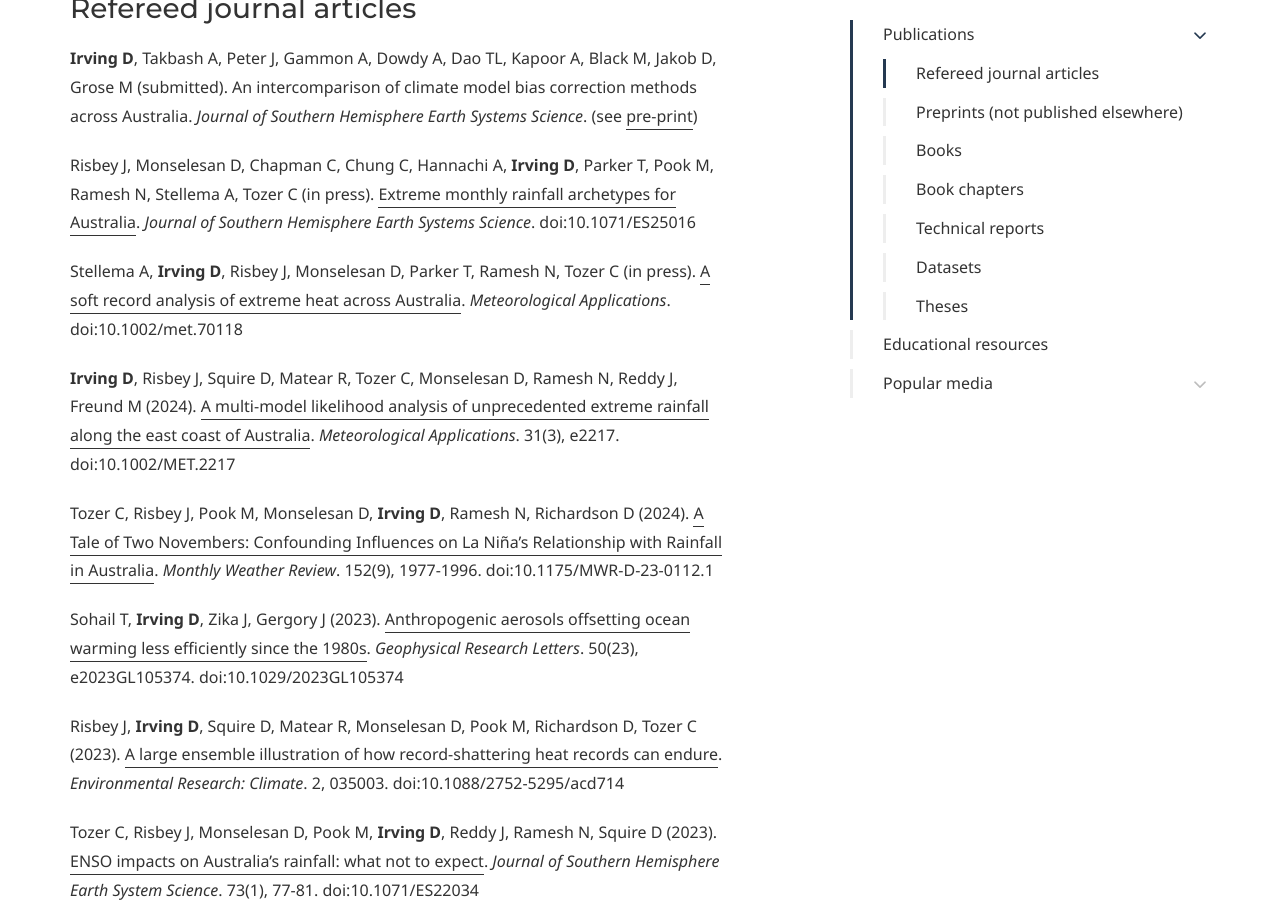
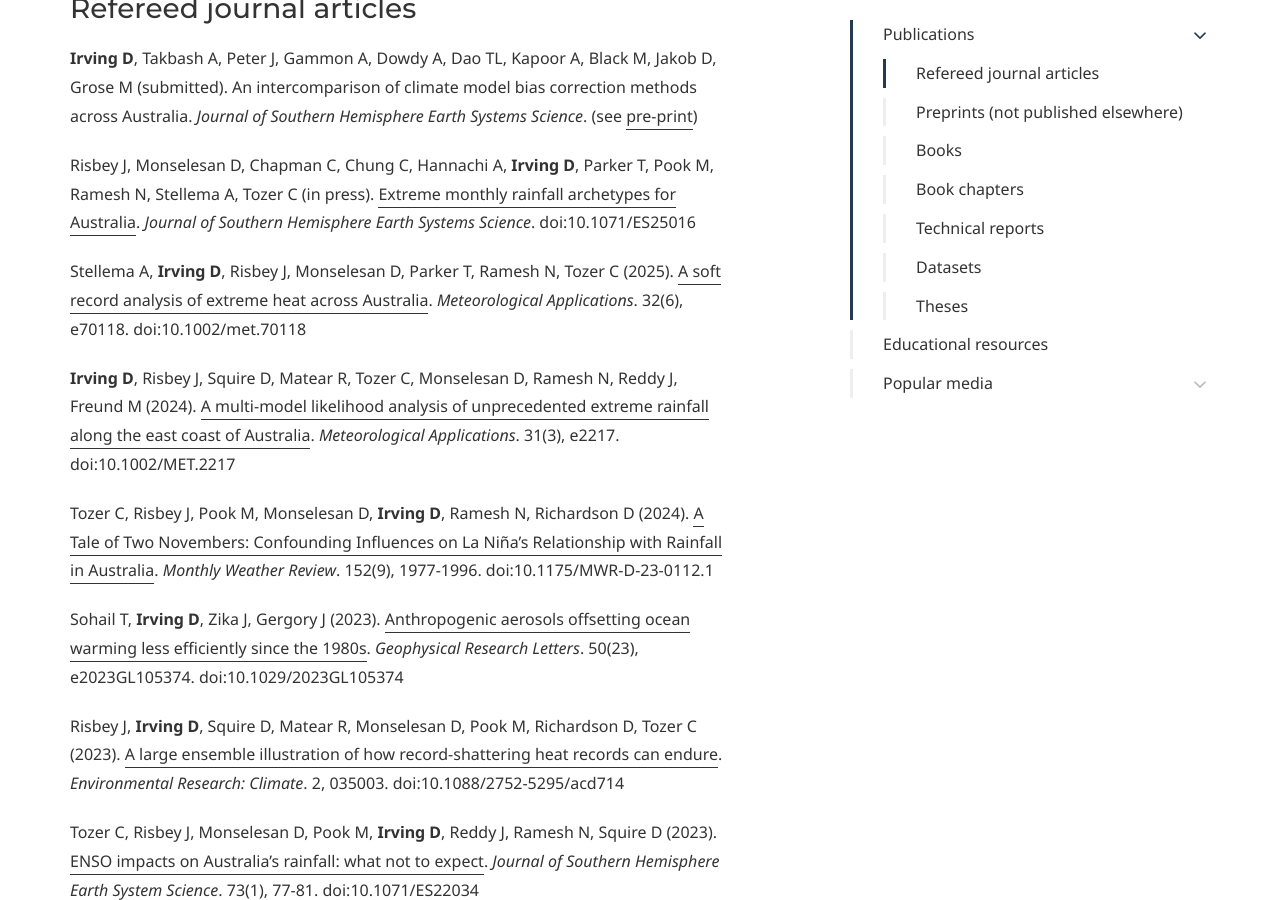
Before and after one commit to DamienIrving/damienirving.github.io, a Jekyll site: the page built from publications.md, in a window 1280 px wide and 900 px high, scrolled down 877 px. Built offline with Jekyll 4.4.1, drawn with Linux system fonts in a browser that asks for light colours; some web fonts are replaced.

Commit message:
Update publications.md

```diff
--- a/publications.md
+++ b/publications.md
@@ -29,7 +29,7 @@ page_nav:
 
 Risbey J, Monselesan D, Chapman C, Chung C, Hannachi A, **Irving D**, Parker T, Pook M, Ramesh N, Stellema A, Tozer C (in press). [Extreme monthly rainfall archetypes for Australia](https://doi.org/10.1071/ES25016). *Journal of Southern Hemisphere Earth Systems Science*. doi:10.1071/ES25016
 
-Stellema A, **Irving D**, Risbey J, Monselesan D, Parker T, Ramesh N, Tozer C (in press). [A soft record analysis of extreme heat across Australia](https://doi.org/10.1002/met.70118). *Meteorological Applications*. doi:10.1002/met.70118
+Stellema A, **Irving D**, Risbey J, Monselesan D, Parker T, Ramesh N, Tozer C (2025). [A soft record analysis of extreme heat across Australia](https://doi.org/10.1002/met.70118). *Meteorological Applications*. 32(6), e70118. doi:10.1002/met.70118
 
 **Irving D**, Risbey J, Squire D, Matear R, Tozer C, Monselesan D, Ramesh N, Reddy J, Freund M (2024). [A multi-model likelihood analysis of unprecedented extreme rainfall along the east coast of Australia](https://doi.org/10.1002/MET.2217). *Meteorological Applications*. 31(3), e2217. doi:10.1002/MET.2217
 
```
